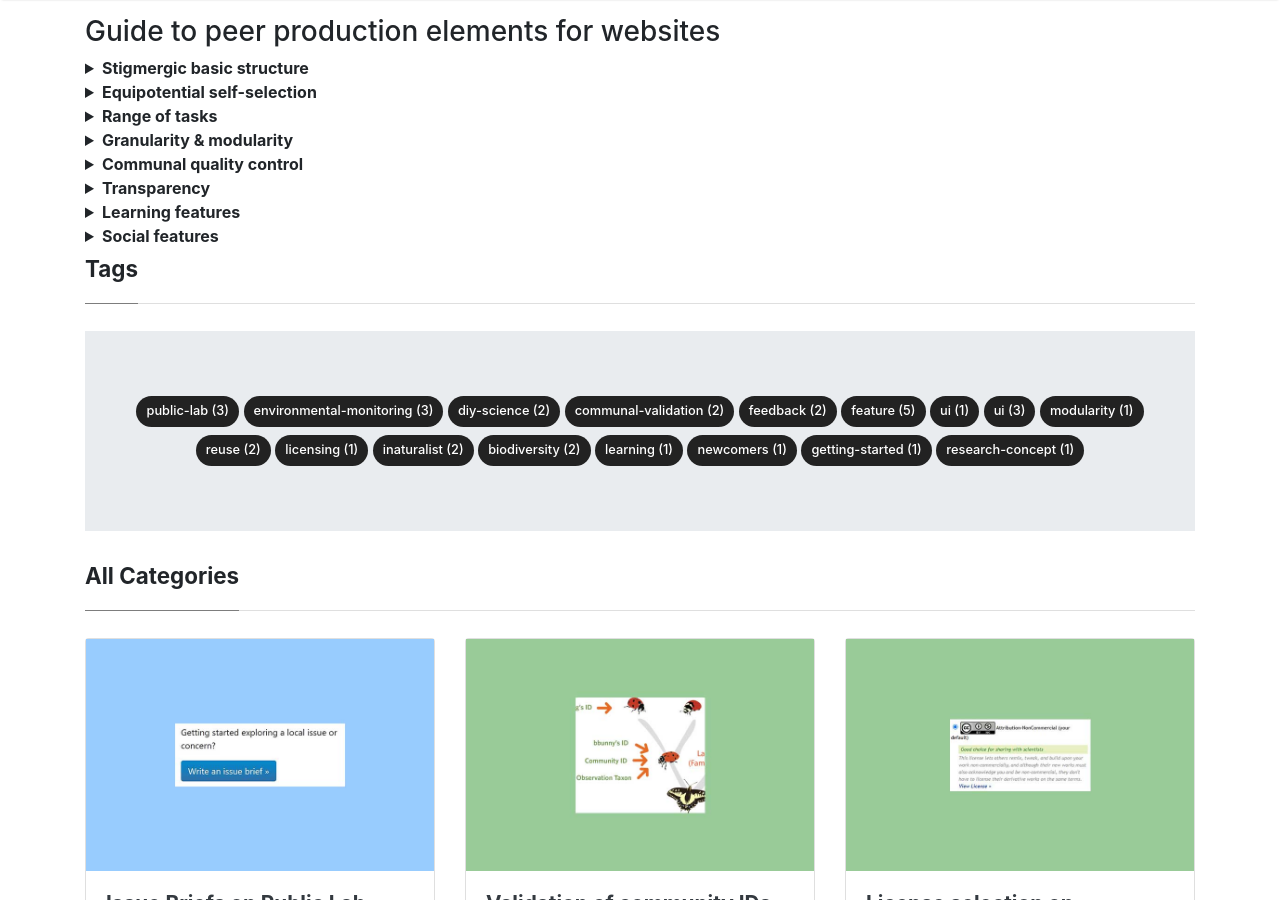
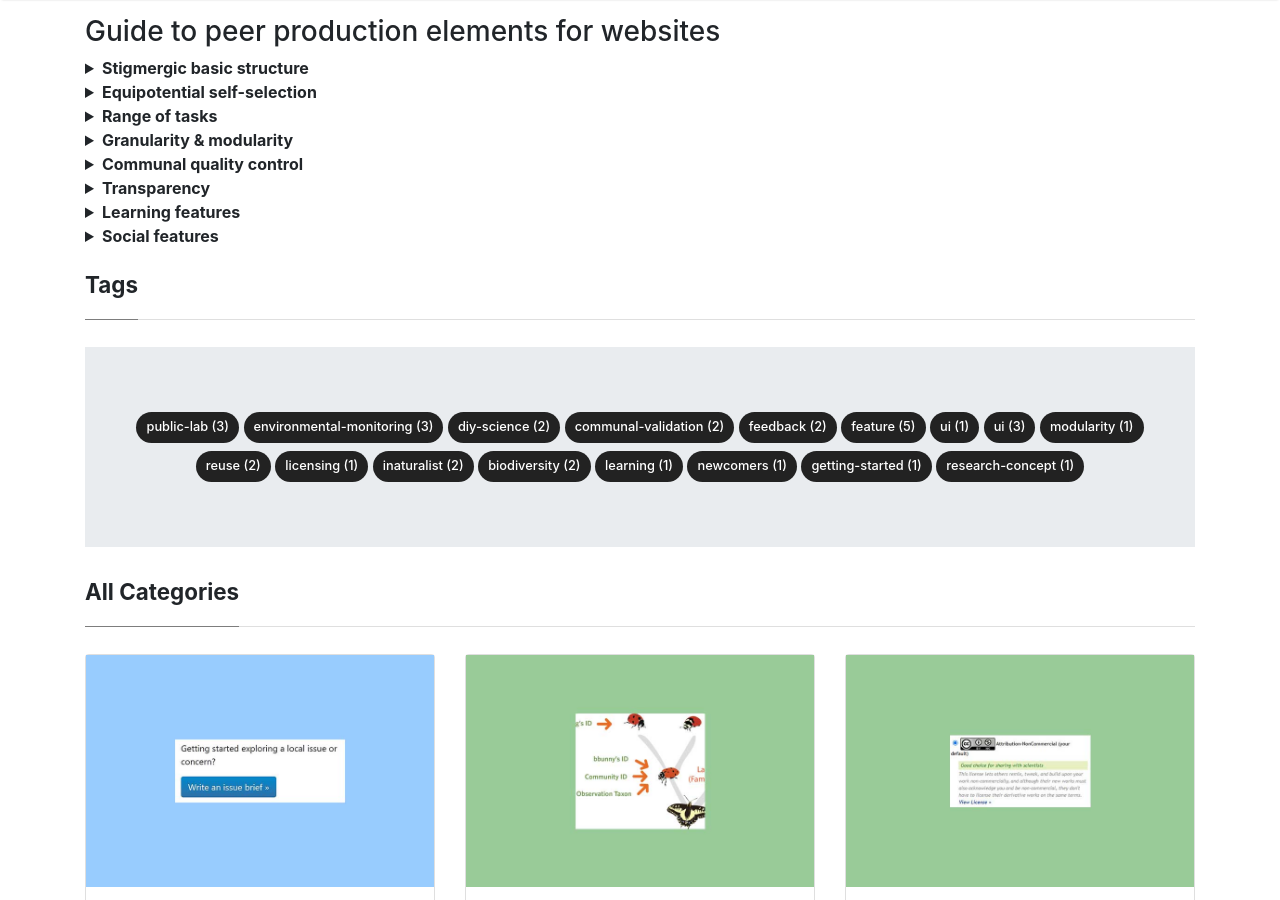
Before and after one commit to PeerProducedResearch/best-practices, a Jekyll site: the page built from index.html, in a window 1280 px wide and 900 px high, scrolled down 362 px. Built offline with Jekyll 4.4.1, drawn with Linux system fonts in a browser that asks for light colours; nearby versions of some CDN libraries; some web fonts are replaced; the list of posts is cut into pages by our own code.

Commit message:
Update default.html

```diff
--- a/_layouts/default.html
+++ b/_layouts/default.html
@@ -117,7 +117,7 @@ ga('send', 'pageview');
 
 <!-- Categories Jumbotron
 ================================================== -->
-<div class="section-title mt-2">
+<div class="section-title mt-4">
         <h2><span>Tags</span></h2>
     </div>
 	<div class="jumbotron fortags">
```
